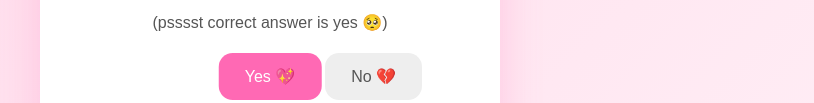
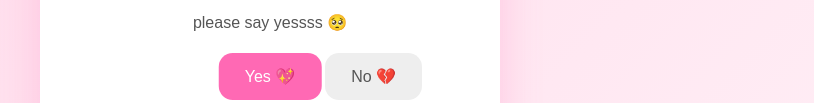
Before and after one commit to khush1agarwal/valentine, a plain HTML site: page index.html in a window 1280 px wide. Shown: the part 378-481 px from the top of the page, without its empty margins (370-1184 px from the left). Drawn offline with Linux system fonts and the light colour scheme.

Commit message:
Update index.html

```diff
--- a/index.html
+++ b/index.html
@@ -95,7 +95,7 @@
 
 <div class="card">
   <h1>Will you be my Valentine? 💕</h1>
-  <p id="text">(psssst correct answer is yes 🥺)</p>
+  <p id="text">please say yessss 🥺</p>
 
   <!-- IMAGE AREA -->
   <img id="photo" alt="cute pic">
```
